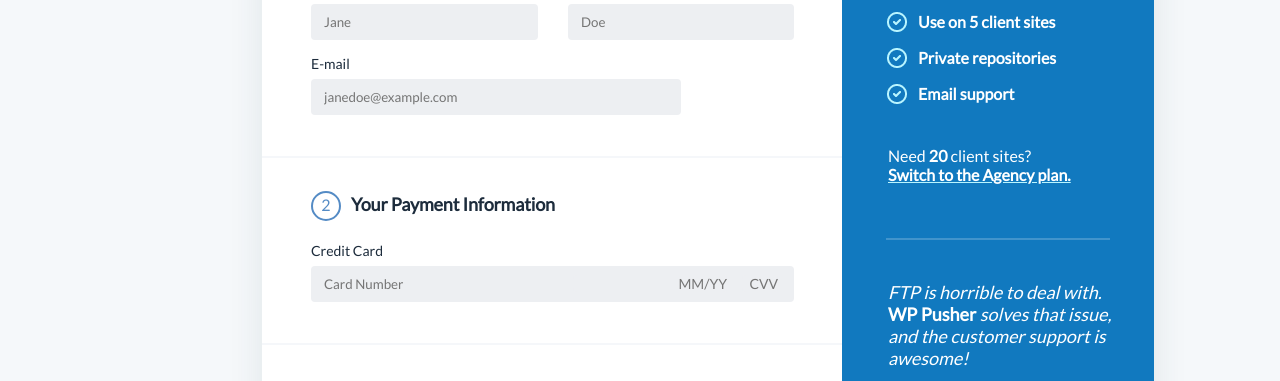
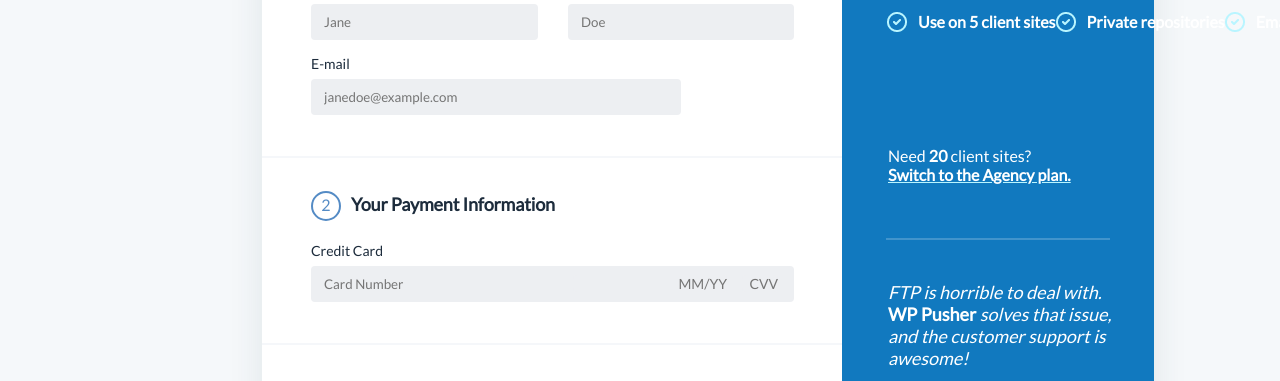
Before and after one commit to 7-lynxx/alt-3, a plain HTML site: page index.html in a window 1280 px wide. Shown: the part 404-785 px from the top of the page. Drawn offline with Linux system fonts and the light colour scheme.

Commit message:
updated wrap values.

```diff
--- a/free.css
+++ b/free.css
@@ -81,7 +81,7 @@ div.year{
     margin-right: 11px;
 }
 
-.comb .marks{
+.comb, .marks{
     display: flex;
     color: #FFF;
     font-size: 16px;
@@ -89,6 +89,7 @@ div.year{
     font-weight: 700;
     line-height: 24px;
     letter-spacing: -0.008px;
+    text-wrap: nowrap;
 }
 .comb{
     width: 170px;
```
